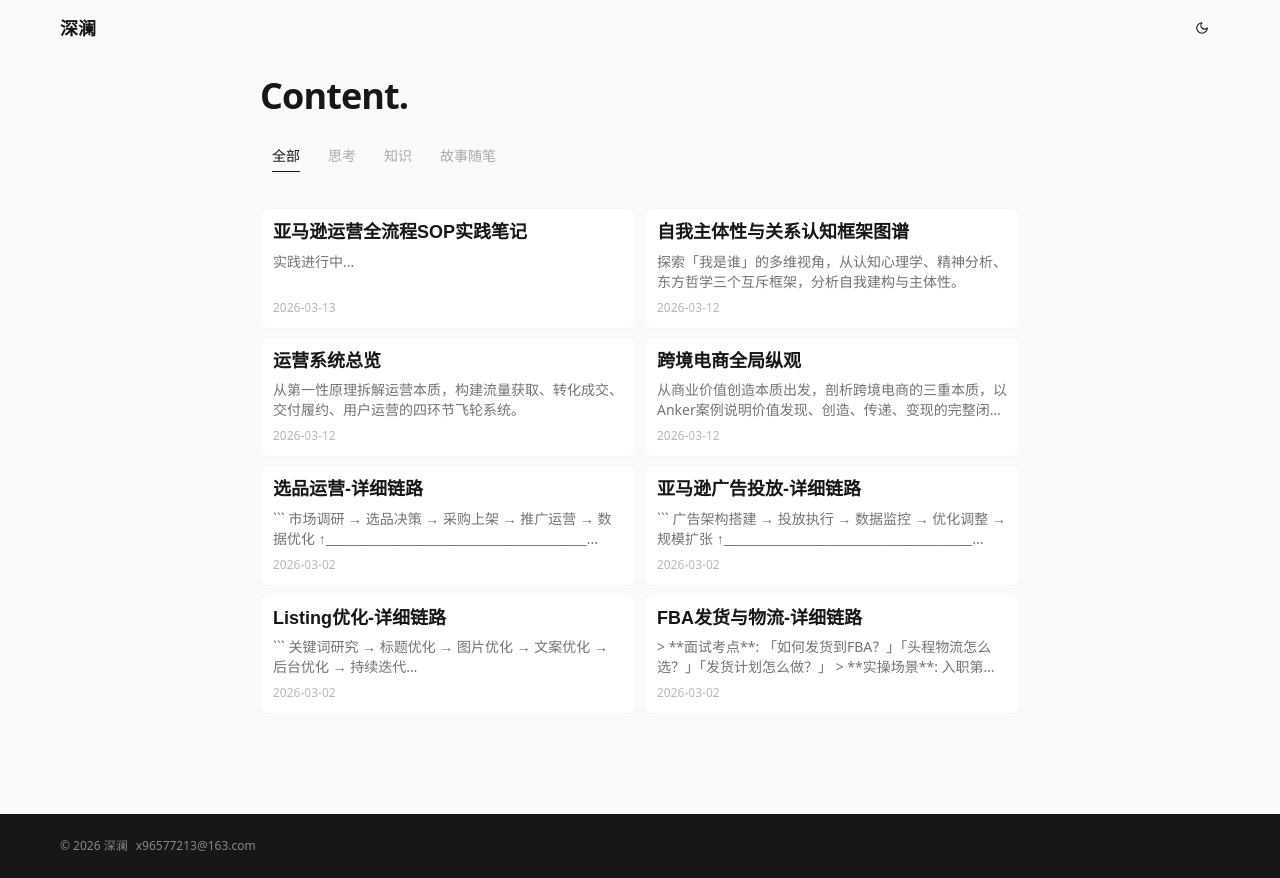
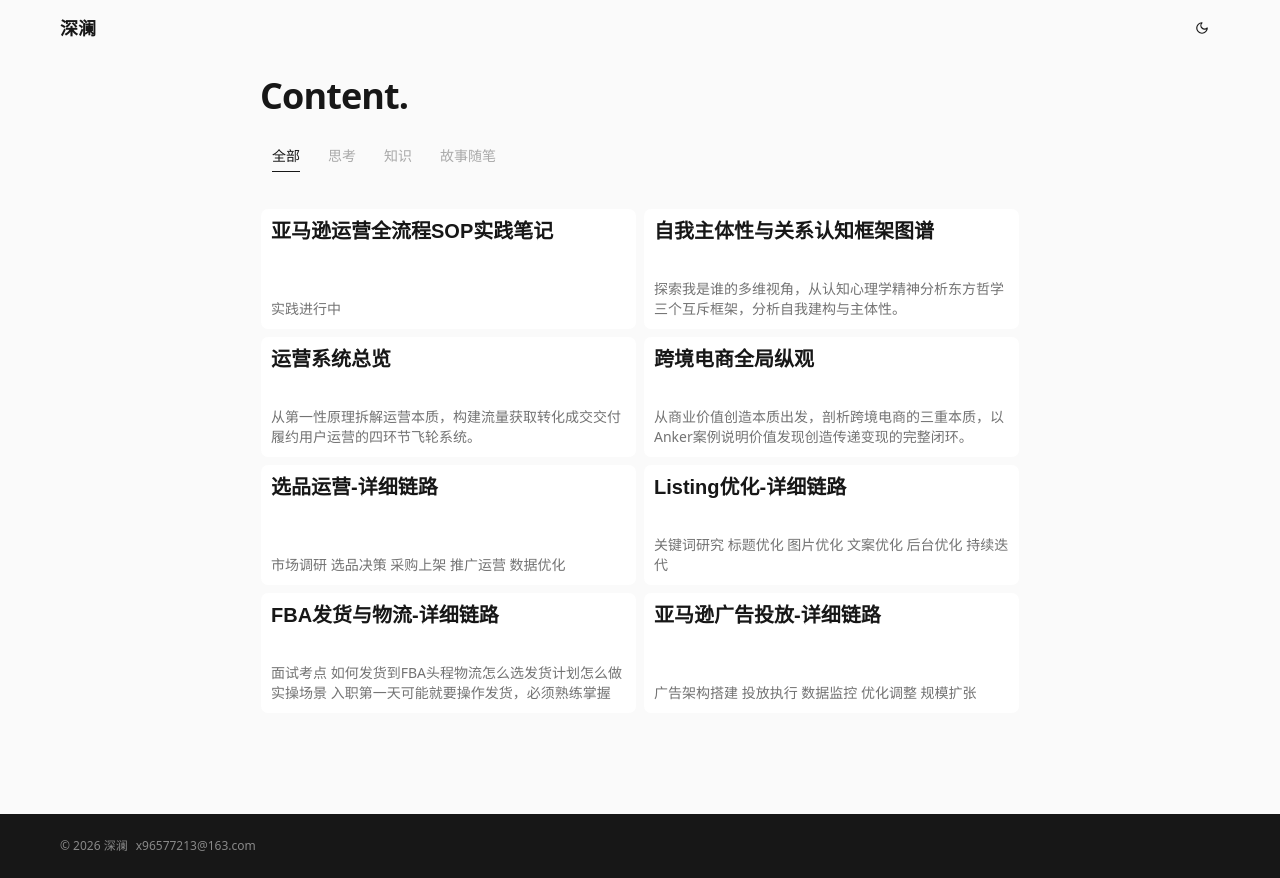
Before and after one commit to wangtao1217/portfolio, a Next.js app: page /portfolio/content in a window 1280 px wide. Built offline with nearby package versions, Linux system fonts and the light colour scheme.

Commit message:
fix: use english slugs for new posts; update card styles

```diff
--- a/src/app/(main)/content/content-client.tsx
+++ b/src/app/(main)/content/content-client.tsx
@@ -11,26 +11,39 @@ interface Post {
   tags: string[];
 }
 
-// 文章卡片组件 - 新布局
+// 清理概述文本，只保留中文、英文、数字、逗号、句号和空格
+function cleanExcerpt(text: string): string {
+  // 保留：中文、英文、数字、逗号、句号、空格
+  let cleaned = text.replace(/[^\u4e00-\u9fa5a-zA-Z0-9，。\s]/g, '');
+  // 合并多个空格
+  cleaned = cleaned.replace(/\s+/g, ' ');
+  return cleaned.trim();
+}
+
+// 文章卡片组件
 function ArticleCard({ post }: { post: Post }) {
+  const cleanedExcerpt = cleanExcerpt(post.excerpt);
+
   return (
     <Link
       href={`/content/${post.slug}`}
-      className="group bg-card border border-border/30 rounded-lg p-3 hover:border-foreground/15 transition-all duration-300 cursor-pointer flex flex-col h-full"
+      className="group bg-card border border-border/20 rounded-lg p-2.5 hover:border-foreground/10 transition-all duration-300 cursor-pointer flex flex-col h-full"
     >
-      {/* 标题 - 1.5倍字号，设计感黑体 */}
-      <h3 className="font-semibold text-lg leading-tight mb-2 group-hover:text-foreground/80 transition-colors line-clamp-2" style={{ fontFamily: "'PingFang SC', 'Microsoft YaHei', 'Hiragino Sans GB', sans-serif" }}>
-        {post.title}
-      </h3>
+      {/* 标题容器 - 最小高度约两行 */}
+      <div className="min-h-[3.5rem] mb-1">
+        <h3
+          className="font-bold text-xl leading-tight group-hover:text-foreground/80 transition-colors line-clamp-2"
+          style={{ fontFamily: "'PingFang SC', 'Microsoft YaHei', 'Hiragino Sans GB', 'Noto Sans SC', sans-serif" }}
+        >
+          {post.title}
+        </h3>
+      </div>
 
-      {/* 摘要 - 最多两行 */}
-      <p className="text-sm text-muted-foreground line-clamp-2 flex-1 mb-2">
-        {post.excerpt}
-      </p>
-
-      {/* 底部：时间 */}
-      <div className="text-xs text-muted-foreground/50">
-        <span>{post.date}</span>
+      {/* 摘要 - 强制两行，左下角对齐 */}
+      <div className="flex-1 flex items-end">
+        <p className="text-sm text-muted-foreground line-clamp-2 w-full">
+          {cleanedExcerpt}
+        </p>
       </div>
     </Link>
   );
@@ -88,7 +101,7 @@ export function ContentClient({ posts }: ContentClientProps) {
             </div>
 
             {/* 文章列表 - 间距减小 */}
-            <div className="grid grid-cols-2 gap-2">
+            <div className="grid grid-cols-2 gap-1.5">
               {posts.map((post) => (
                 <ArticleCard key={post.slug} post={post} />
               ))}
```
Also changed, not shown: content/posts/amazon-advertising.md (renamed from content/posts/亚马逊广告投放-详细链路.md), content/posts/fba-shipping-logistics.md (renamed from content/posts/fba发货与物流-详细链路.md), content/posts/listing-optimization.md (renamed from content/posts/listing优化-详细链路.md), content/posts/product-selection-operation.md (renamed from content/posts/选品运营-详细链路.md).
